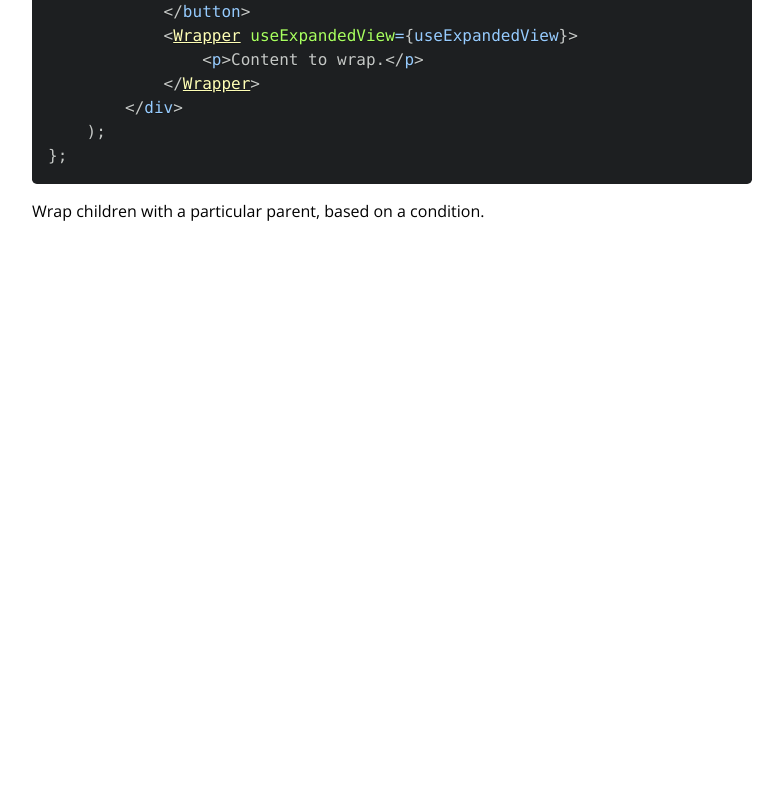
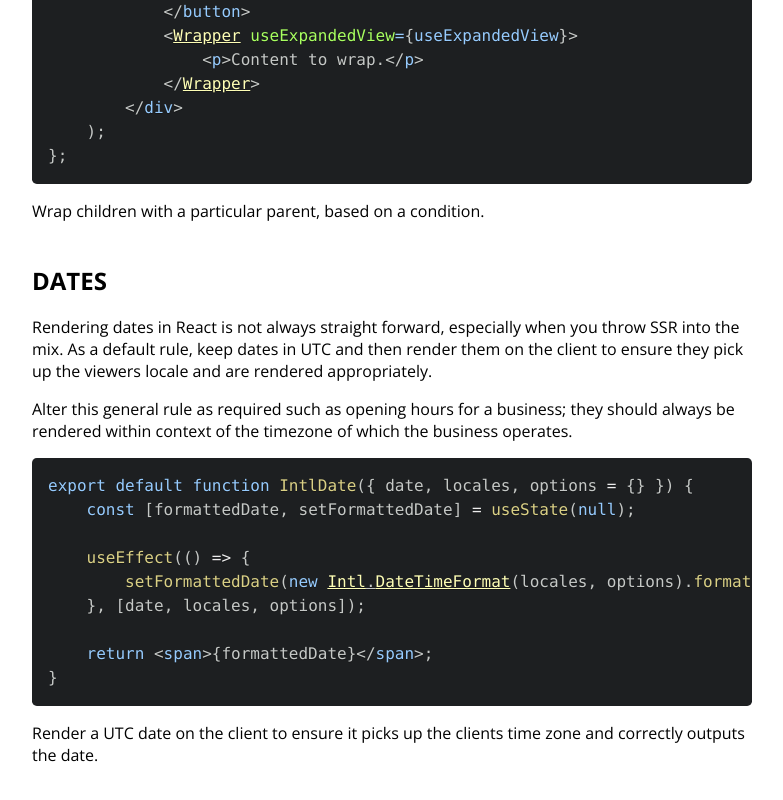
Before and after one commit to smebberson/scott.mebberson.codes, a Next.js app: page /patterns/react in a window 1280 px wide. Shown: the part 1150-1950 px from the top of the page, without its empty margins (248-1031 px from the left). Before the commit the page ends 1452 px from the top, so only its background shows below. Built offline with nearby package versions, Linux system fonts and the light colour scheme; a web font is replaced by a local one.

Commit message:
Added some date rendering pattern to React.

```diff
--- a/pages/patterns/react.js
+++ b/pages/patterns/react.js
@@ -51,5 +51,41 @@ export default () => {
             }
             language="jsx"
         />
+
+        <Heading>Dates</Heading>
+
+        <p>
+            Rendering dates in React is not always straight forward, especially
+            when you throw SSR into the mix. As a default rule, keep dates in
+            UTC and then render them on the client to ensure they pick up the
+            viewers locale and are rendered appropriately.
+        </p>
+
+        <p>
+            Alter this general rule as required such as opening hours for a
+            business; they should always be rendered within context of the
+            timezone of which the business operates.
+        </p>
+
+        <Pattern
+            code={`
+export default function IntlDate({ date, locales, options = {} }) {
+    const [formattedDate, setFormattedDate] = useState(null);
+
+    useEffect(() => {
+        setFormattedDate(new Intl.DateTimeFormat(locales, options).format(date));
+    }, [date, locales, options]);
+
+    return <span>{formattedDate}</span>;
+}
+            `}
+            caption={
+                <span>
+                    Render a UTC date on the client to ensure it picks up the
+                    clients time zone and correctly outputs the date.
+                </span>
+            }
+            language="jsx"
+        />
     </Page>
 );
```
